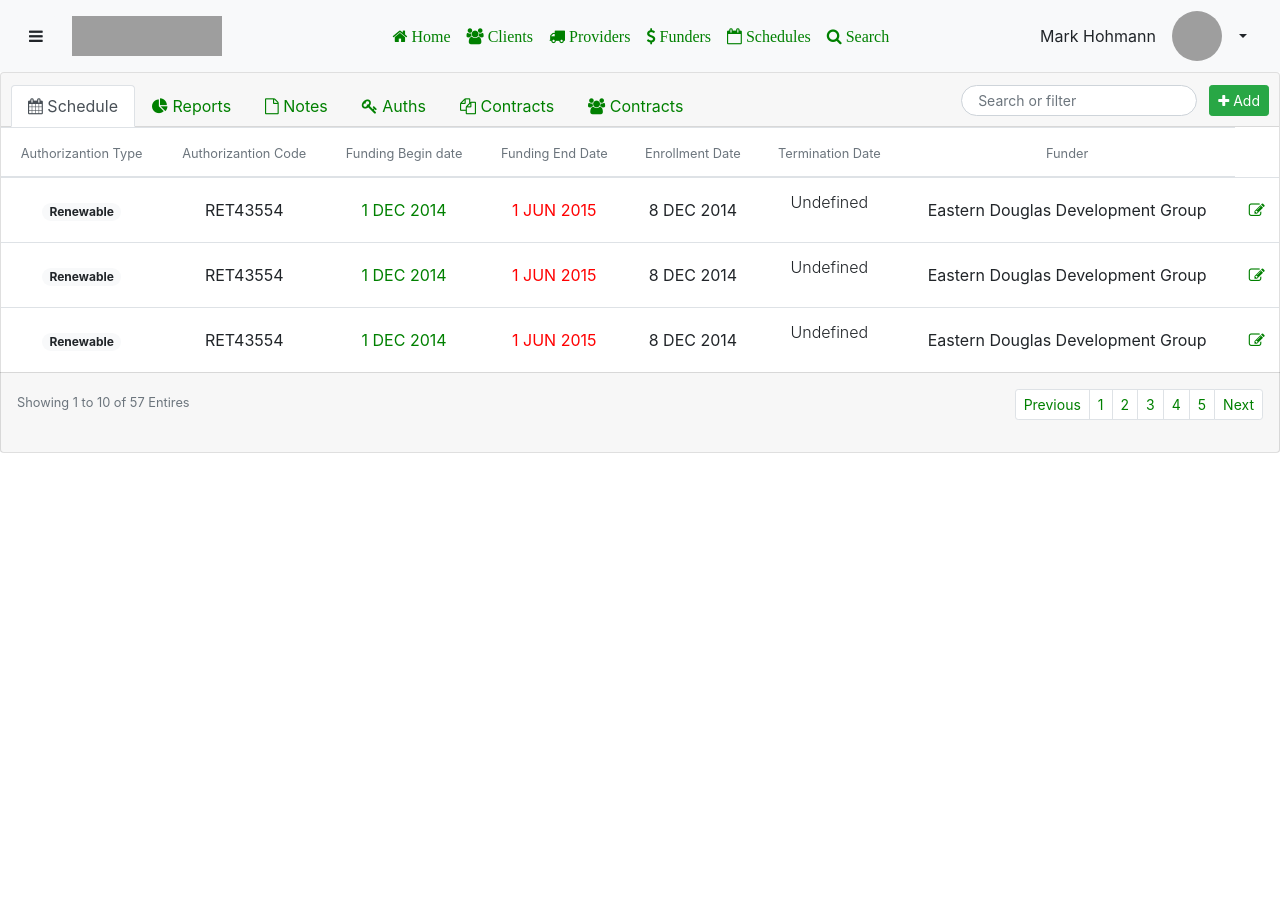
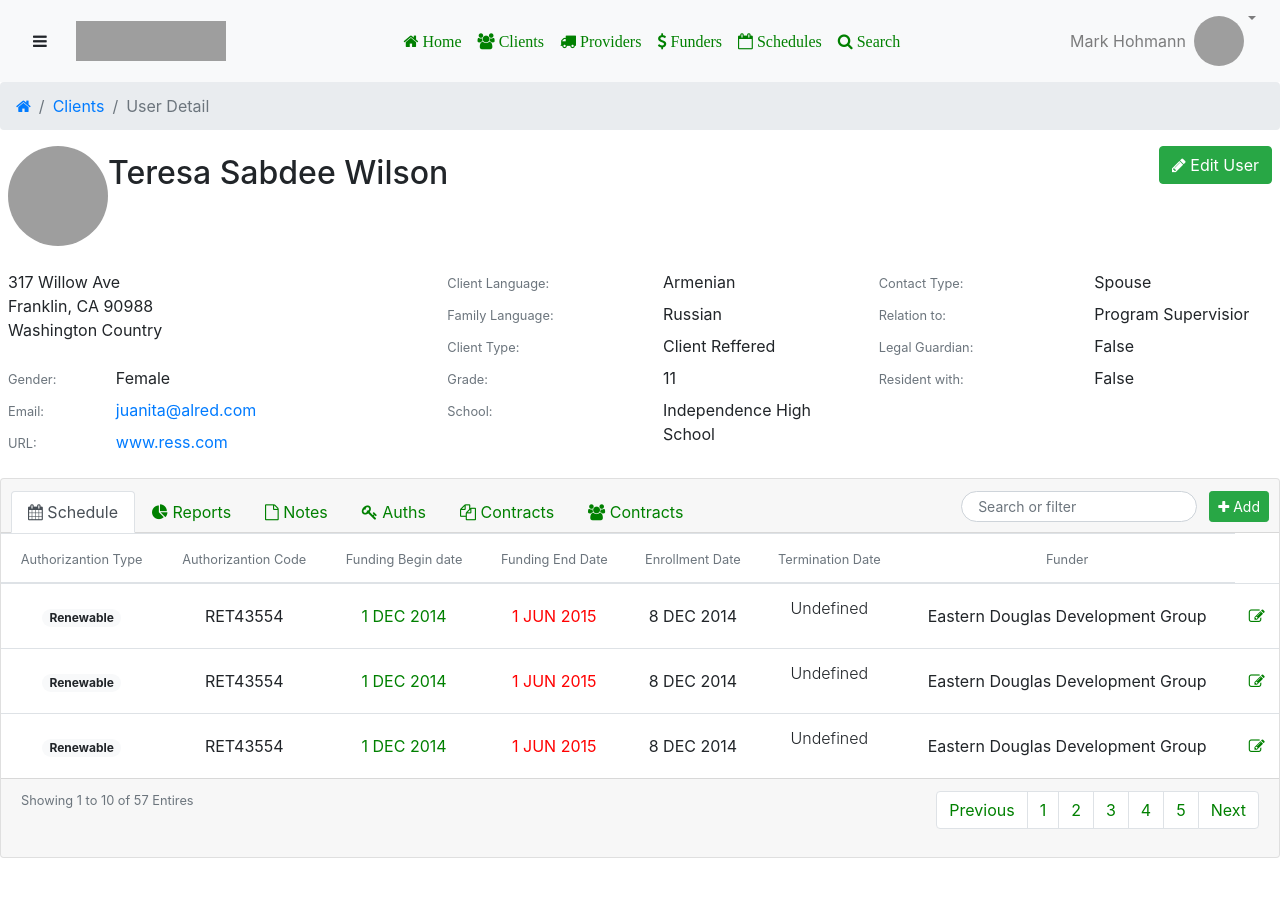
Before and after one commit to emtemic/fabryk, a Jekyll site: the page index.html, which Jekyll copies as it is, in a window 1280 px wide. Shown: the top 897 px of the page. Built offline with Jekyll 4.4.1, drawn with Linux system fonts in a browser that asks for light colours; grey boxes are pictures that could not be loaded.

Commit message:
Update index.html

```diff
--- a/index.html
+++ b/index.html
@@ -46,13 +46,9 @@
 
 <nav class="navbar navbar-expand-lg navbar-light bg-light">
 
+	<div class="dropdown ">
+		<button class="btn btn-light" type="button" id="dropdownMenuButton" data-toggle="dropdown" aria-haspopup="true" aria-expanded="false" data-display="static"><i class="fa fa-bars pl-1" aria-hidden="true" ></i></button>
 
-
-
-					<form class="form-inline">
-						<div class="dropdown ">
-							 <button class="btn btn-light  pl-2  py-2" type="button" id="dropdownMenuButton" data-toggle="dropdown" aria-haspopup="true" aria-expanded="false" data-display="static"><i class="fa fa-bars pl-1" aria-hidden="true" ></i>
-							  </button>
 		<div class="dropdown-menu dropdown-menu-lg-left" aria-labelledby="dropdownMenuButton">
 			<a class="dropdown-item" href="#">Menu 1</a>
 			<a class="dropdown-item" href="#">Menu 2</a>
@@ -61,10 +57,7 @@
 			<a class="dropdown-item" href="#">Menu 5</a>
 		</div>
 	</div>
-					<a class="navbar" href="#"><img src="http://czegonajbardziej.pl/wp-content/uploads/2016/03/logo-prostokatne-z-zielonym.png" width="150" height="40" class=" mr-1" alt=""></a>
-					</form>
-
-
+		<a class="navbar" href="#"><img src="http://czegonajbardziej.pl/wp-content/uploads/2016/03/logo-prostokatne-z-zielonym.png" width="150" height="40" class="" alt=""></a>
 
 
 	<button class="navbar-toggler" type="button" data-toggle="collapse" data-target="#mainmenu" aria-controls="mainmenu" aria-expanded="false" aria-label="Przełącznik nawigacji">
@@ -74,58 +67,146 @@
 	<div class="collapse navbar-collapse" id="mainmenu">
 
 	<ul class="navbar-nav mr-auto mx-auto">
-
-
 		<li class="nav-item">
 			<a class="nav-link" href="#"><font color="green"><i class="fa fa-home" aria-hidden="true"> Home <span class="sr-only">(current)</span></font></i></a>
 		</li>
-
 		<li class="nav-item">
 			<a class="nav-link" href="#"><font color="green"><i class="fa fa-users" aria-hidden="true"> Clients <span class="sr-only">(current)</span></font></i></a>
 		</li>
-
 		<li class="nav-item">
 			<a class="nav-link" href="#"><font color="green"><i class="fa fa-truck" aria-hidden="true"> Providers <span class="sr-only">(current)</span></font></i></a>
 		</li>
-
 		<li class="nav-item">
 			<a class="nav-link" href="#"><font color="green"><i class="fa fa-usd" aria-hidden="true"> Funders<span class="sr-only">(current)</span></font></i></a>
 		</li>
-
 		<li class="nav-item">
 			<a class="nav-link" href="#"><font color="green"><i class="fa fa-calendar-o" aria-hidden="true"> Schedules<span class="sr-only">(current)</span></font></i></a>
 		</li>
-
 		<li class="nav-item">
 			<a class="nav-link" href="#"><font color="green"><i class="fa fa-search" aria-hidden="true"> Search <span class="sr-only">(current)</span></font></i></a>
 		</li>
-
 	</ul>
 
-				<form class="form-inline">
+	<ul class="navbar-nav ">
 
-					<a>Mark Hohmann</a>
+		<li class="nav-item dropdown ">
 
-					<img src="https://evdo8pe.cloudimg.io/s/resizeinbox/400x400/http://b2bnew.widmannsrl.com/ImmaginiSitoB2B/Articoli/max/C6366_nc__C6366_a.jpg" alt="foto" class="rounded-circle ml-3" height="50" width="50">
+			<a class="nav-link dropdown-toggle d-flex my-auto" href="#" id="navbarDropdown" role="button" data-toggle="dropdown" aria-haspopup="true" aria-expanded="false">
 
+				<div class="d-flex flex-nowrap">
+					<div class="order-3 order-lg-1 my-auto">Mark Hohmann</div>
+					<div class="order-2"><img src="https://evdo8pe.cloudimg.io/s/resizeinbox/400x400/http://b2bnew.widmannsrl.com/ImmaginiSitoB2B/Articoli/max/C6366_nc__C6366_a.jpg" alt="foto" class="rounded-circle ml-2" height="50" width="50"></div>
+				</div>
 
-					<div class="dropdown">
+			</a>
 
-					 <button class="btn btn-light dropdown-toggle pr-3 py-2" type="button" id="dropdownMenuButton" data-toggle="dropdown" aria-haspopup="true" aria-expanded="false" data-display="static">
-					  </button>
-					  <div class="dropdown-menu dropdown-menu-lg-right" aria-labelledby="dropdownMenuButton">
+			<div class="dropdown-menu dropdown-menu-right" aria-labelledby="navbarDropdown">
 				<a class="dropdown-item" href="#">Settings</a>
 				<div class="dropdown-divider"></div>
 				<a class="dropdown-item" href="#">Sign Out</a>
 			</div>
+
+		</li>
+	</ul>
 </div>
 
-					   </form>
+	<!--
+	<div class="d-flex flex-nowrap">
+  <div class="order-3 p-2 order-lg-1 p-2">IMIE</div>
+  <div class="order-2 p-2 ">ZDJECIE</div>
+	-->
+
+</nav>
+</header>
+  <div class="container.fluid fixed">
+<nav aria-label="breadcrumb">
+  <ol class="breadcrumb">
+    <li class="breadcrumb-item"><a href="#"><i class="fa fa-home" aria-hidden="true"></i></a></li>
+    <li class="breadcrumb-item"><a href="#">Clients</a></li>
+    <li class="breadcrumb-item active" aria-current="page">User Detail</li>
+  </ol>
+</nav>
+
+<div class="media mx-2">
+  <img src="https://evdo8pe.cloudimg.io/s/resizeinbox/400x400/http://b2bnew.widmannsrl.com/ImmaginiSitoB2B/Articoli/max/C6366_nc__C6366_a.jpg" alt="foto" class="rounded-circle" height="100" width="100">
+  <div class="media-body">
+   <div class= "d-flex">
+  <div class="mt-2"><h2>Teresa Sabdee Wilson</h2></div>
+  <div class="ml-auto">
+    <p align="right">
+    <button type="button" class="btn btn-success">
+    <i class="fa fa-pencil"  aria-hidden="true"></i> Edit User</button></p>
+  </div>
+</div>
+</div>
 </div>
 
-		</nav>
 
-	</header>
+  <div class="row">
+      <div class="col-3"></div>
+  </div>
+  <div class="row">
+
+    <div class="col mx-2">
+  <br>
+  317 Willow Ave<br>
+  Franklin, CA 90988<br>
+  Washington Country
+  <br><br>
+  <dl class="row">
+  <dt class="col-sm-3"><small class="text-muted">Gender:</small></dt>
+  <dd class="col-sm-9">Female</dd>
+
+  <dt class="col-sm-3"><small class="text-muted">Email:</small></dt>
+  <dd class="col-sm-9"><a href="mailto:juanita@alred.com">juanita@alred.com</a></dd>
+
+  <dt class="col-sm-3"><small class="text-muted">URL:</small></dt>
+  <dd class="col-sm-9"><a href="www.ress.com">www.ress.com</a></dd>
+</dl>
+
+  </div>
+    <div class="col">
+  <br>
+  <dl class="row">
+
+  <dd class="col-sm-6"><small class="text-muted">Client Language:</small></dd>
+  <dd class="col-sm-6">Armenian</dd>
+
+  <dd class="col-sm-6"><small class="text-muted">Family Language:</small></dd>
+  <dd class="col-sm-6">Russian</dd>
+
+  <dd class="col-sm-6"><small class="text-muted">Client Type:</small></dd>
+  <dd class="col-sm-6">Client Reffered</dd>
+
+  <dd class="col-sm-6"><small class="text-muted">Grade: </small></dd>
+  <dd class="col-sm-6">11</dd>
+
+  <dd class="col-sm-6"><small class="text-muted">School:</small></dd>
+  <dd class="col-sm-6">Independence High School</dd>
+
+  </div>
+
+    <div class="col">
+  <br>
+  <dl class="row">
+
+  <dd class="col-sm-6"><small class="text-muted">Contact Type:</small></dd>
+  <dd class="col-sm-6">Spouse</dd>
+
+  <dd class="col-sm-6"><small class="text-muted">Relation to:</small></dd>
+  <dd class="col-sm-6">Program Supervisior</dd>
+
+  <dd class="col-sm-6"><small class="text-muted">Legal Guardian:</small></dd>
+  <dd class="col-sm-6">False</dd>
+
+  <dd class="col-sm-6"><small class="text-muted">Resident with:</small></dd>
+  <dd class="col-sm-6">False</dd>
+
+  </div>
+   </div>
+   </div>
+  </div>
+</div>
 
 
 
@@ -223,10 +304,14 @@
   <!-- START Footer with Pagination -->
 
 
-  <div class="row justify-content-sm-center card-footer pb-2 d-flex py-3 px-3">
-    <div class="col-auto mr-auto"><small class="text-muted align-self-start">Showing 1 to 10 of 57 Entires</small></div>
-	<nav aria-label="Page navigation example" class="ml-auto col-auto mb-0 align-self-center ">
-        <ul class="pagination pagination-sm">
+
+
+
+
+  <div class="card-footer d-sm-flex">
+    <div class=""><small class="text-muted align-self-start"><p class="text-center text-sm-left">Showing 1 to 10 of 57 Entires</p></small></div>
+	<nav aria-label="Page navigation example" class="ml-auto">
+        <ul class="pagination justify-content-center justify-content-sm-end ">
           <li class="page-item"><a class="page-link" href="#"><font color="green">Previous</font></a></li>
           <li class="page-item"><a class="page-link" href="#"><font color="green">1</font></a></li>
           <li class="page-item"><a class="page-link" href="#"><font color="green">2</font></a></li>
@@ -239,27 +324,6 @@
   </div>
   </div>
 
-
-
-
-
-
-  <!--
-  <div class="card-footer pb-2 d-flex py-3 px-3 ">
-    <div class="align-content-sm-center d-flex"><small class="text-muted align-self-start">Showing 1 to 10 of 57 Entires</small></div>
-      <nav aria-label="Page navigation example" class="ml-auto mb-0 align-self-center">
-        <ul class="pagination pagination-sm">
-          <li class="page-item"><a class="page-link" href="#"><font color="green">Previous</font></a></li>
-          <li class="page-item"><a class="page-link" href="#"><font color="green">1</font></a></li>
-          <li class="page-item"><a class="page-link" href="#"><font color="green">2</font></a></li>
-          <li class="page-item"><a class="page-link" href="#"><font color="green">3</font></a></li>
-          <li class="page-item"><a class="page-link" href="#"><font color="green">4</font></a></li>
-          <li class="page-item"><a class="page-link" href="#"><font color="green">5</font></a></li>
-          <li class="page-item"><a class="page-link" href="#"><font color="green">Next</font></a></li>
-        </ul>
-      </nav>
-  </div>
-  -->
   <!-- END Footer with Pagination -->
 </div>
 <!-- END Card with Table -->
```
Lines whose indentation alone changed are shown as unchanged.
